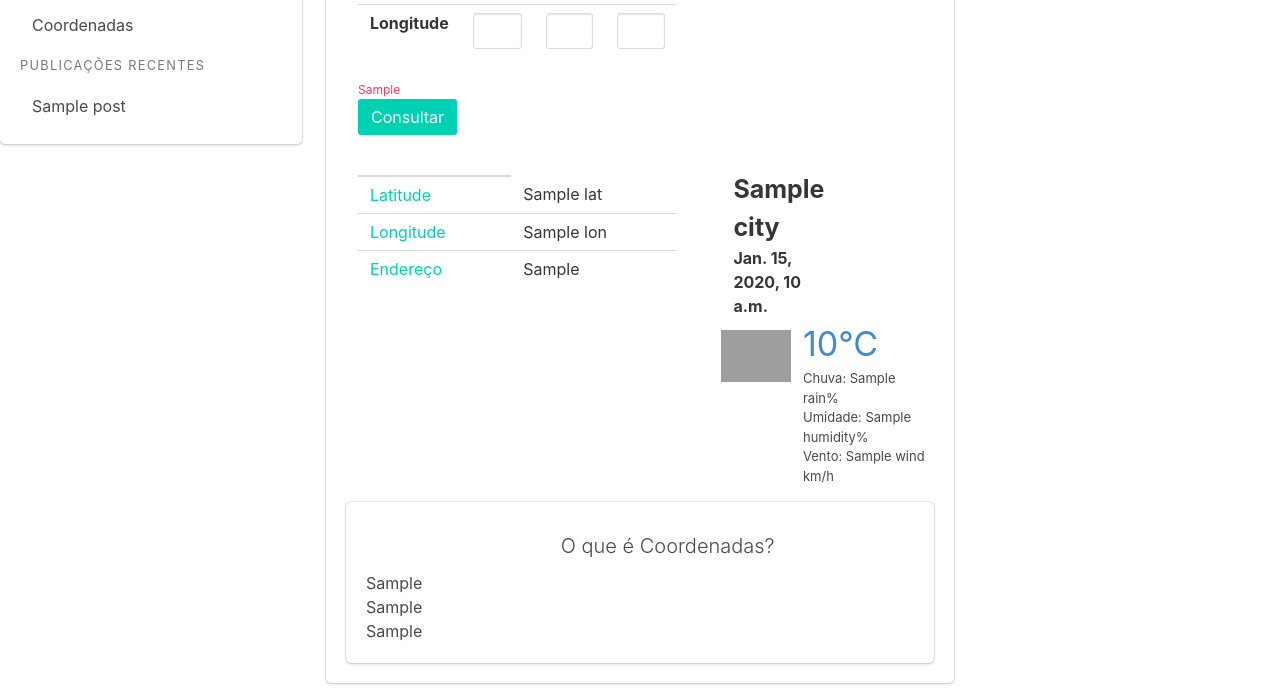
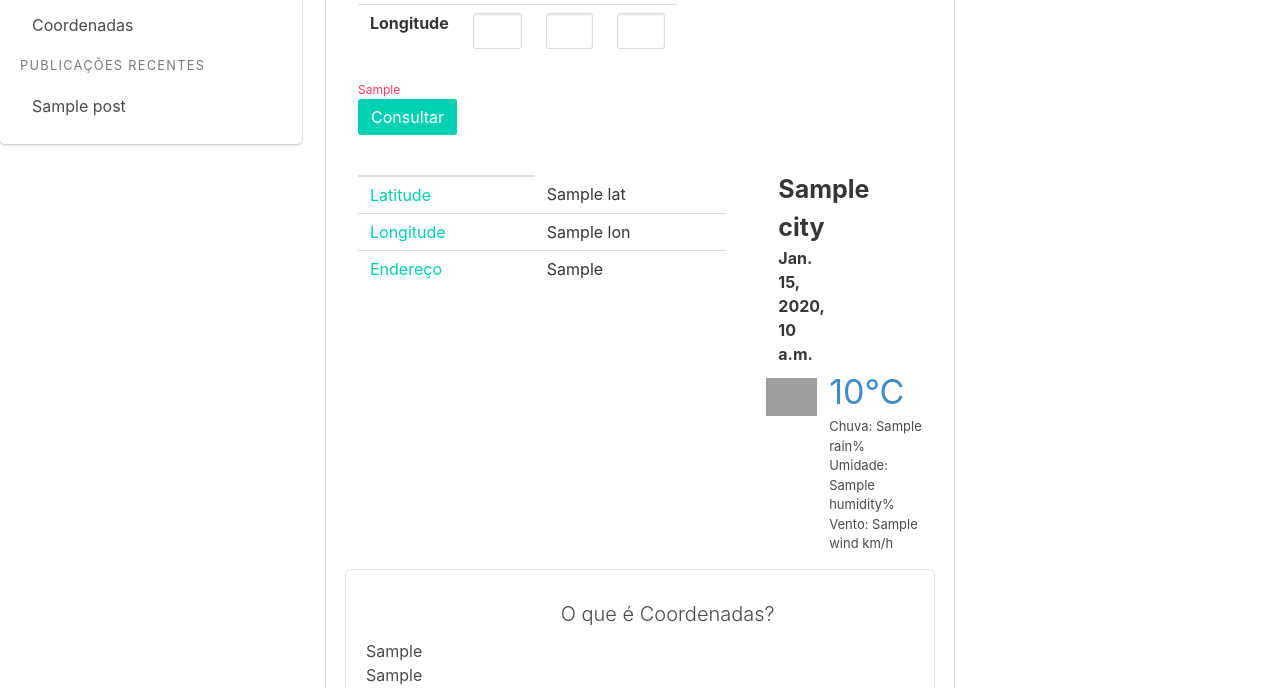
Before and after one commit to adaltopicotti/blog, a Django app: template blog/templates/application/coordinate.html in a window 1280 px wide; the page is wider, and only the part inside the window is pictured. Shown: the part 298-986 px from the top of that part. Run offline with Django 3.2, Linux system fonts and the light colour scheme; tables that the repository leaves empty hold one stand-in row (values such as "Sample post"); the template is opened without the code that fills it: values that come from a table or form of the project are taken from there, most other values are stand-ins (such as "Sample title", 1, 10 or a date in 2020); grey boxes are pictures that could not be loaded.

Commit message:
Update coordinate.html

```diff
--- a/blog/templates/application/coordinate.html
+++ b/blog/templates/application/coordinate.html
@@ -40,7 +40,7 @@
                 </div>
                 <div class="field is-grouped">
                 {% if geoInfo %}
-                <div class="column is-7">
+                <div class="column is-8">
                 <table class="table">
                 <thead>
                   <tr>
```
